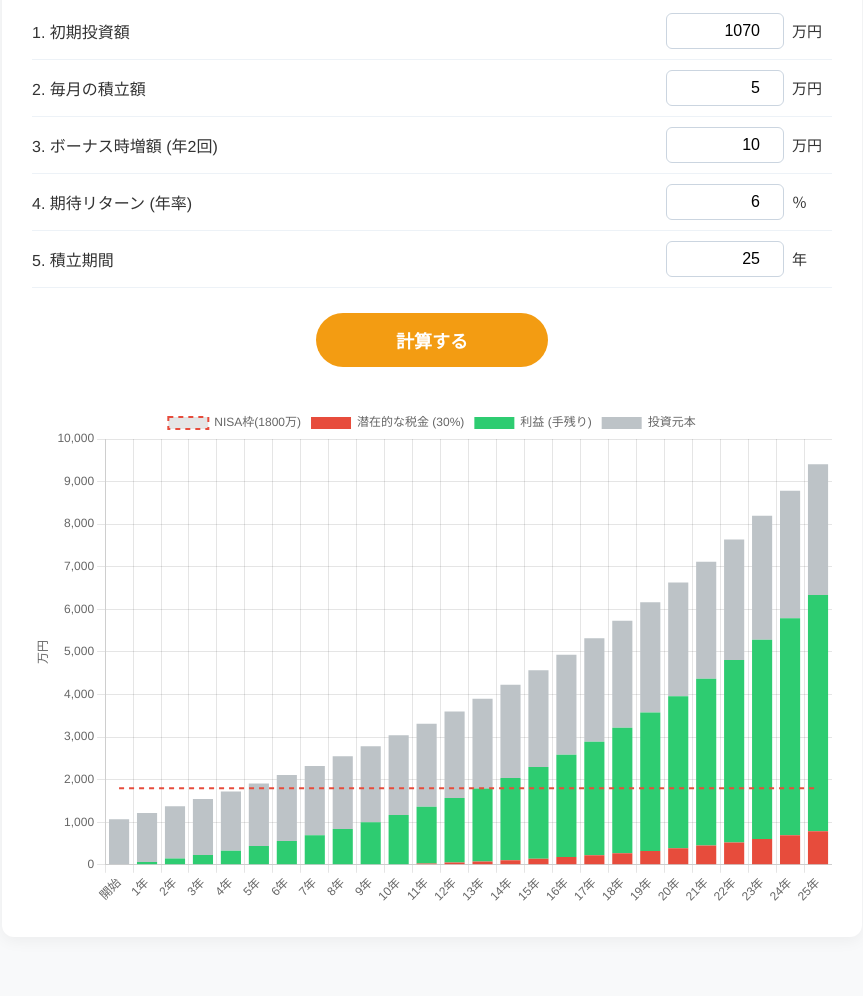
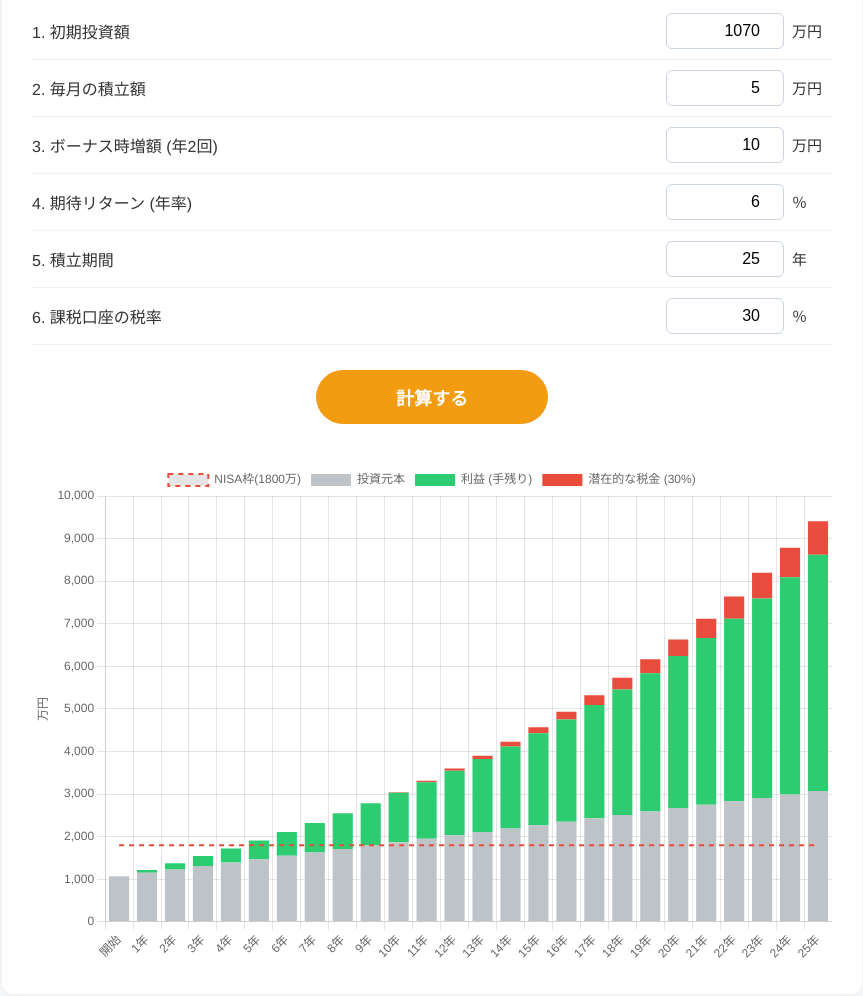
Before and after one commit to jTakasuRyuji/nisa-simulator, a plain HTML site: page index.html in a window 1280 px wide. Shown: the part 218-1214 px from the top of the page, without its empty margins (208-1071 px from the left). Before the commit the page ends 1175 px from the top, so only its background shows below. Drawn offline with nearby package versions, Linux system fonts and the light colour scheme.

Commit message:
Refactor tax calculation to use input tax rate
Updated the tax calculation logic to use an input tax rate instead of a fixed rate. Adjusted the chart labels to reflect the dynamic tax rate.

```diff
--- a/index.html
+++ b/index.html
@@ -25,7 +25,7 @@
     <h1>NISA & 課税シミュレータ</h1>
 
     <div class="summary">
-        💡 <b>ルール:</b> 累計元本が1,800万円を超えると、超えた分の投資から発生する利益に対して<b>30%の税金</b>がかかると仮定して計算します。（生涯投資枠のシミュレーション）
+        💡 <b>ルール:</b> 累計元本が1,800万円を超えると、超えた分の投資から発生する利益に対して、設定された<b>税率</b>がかかると仮定して計算します。
     </div>
 
     <div class="input-group"><label>1. 初期投資額</label><div class="input-container"><input type="number" id="initAsset" value="1070"><span class="unit">万円</span></div></div>
@@ -33,6 +33,7 @@
     <div class="input-group"><label>3. ボーナス時増額 (年2回)</label><div class="input-container"><input type="number" id="bonusSum" value="10"><span class="unit">万円</span></div></div>
     <div class="input-group"><label>4. 期待リターン (年率)</label><div class="input-container"><input type="number" id="returnRate" value="6"><span class="unit">％</span></div></div>
     <div class="input-group"><label>5. 積立期間</label><div class="input-container"><input type="number" id="years" value="25"><span class="unit">年</span></div></div>
+    <div class="input-group"><label>6. 課税口座の税率</label><div class="input-container"><input type="number" id="taxRate" value="30"><span class="unit">％</span></div></div>
 
     <div class="btn-container"><button class="btn-calc" onclick="calculate()">計算する</button></div>
 
@@ -48,9 +49,10 @@ function calculate() {
     const bonusSum = parseFloat(document.getElementById('bonusSum').value) || 0;
     const annualRate = (parseFloat(document.getElementById('returnRate').value) || 0) / 100;
     const totalYears = parseInt(document.getElementById('years').value) || 0;
+    // 画面から税率を取得して小数に変換
+    const taxRateInput = (parseFloat(document.getElementById('taxRate').value) || 0) / 100;
 
     const NISA_LIMIT = 1800; // 1800万円
-    const TAX_RATE = 0.30;   // 30%
     const monthlyRate = annualRate / 12;
 
     let currentAsset = initAsset;
@@ -73,18 +75,15 @@ function calculate() {
             currentAsset *= (1 + monthlyRate);
         }
 
-        // 利益の総額
         let totalGain = currentAsset - totalPrincipal;
 
-        // 課税対象となる元本の割合を計算
-        // (現在の投資総額のうち、1800万を超えている部分の比率)
         let taxableRatio = 0;
         if (totalPrincipal > NISA_LIMIT) {
             taxableRatio = (totalPrincipal - NISA_LIMIT) / totalPrincipal;
         }
 
-        // 潜在的な税金 = 利益 × 課税元本比率 × 税率
-        let potentialTax = totalGain * taxableRatio * TAX_RATE;
+        // 定数だったTAX_RATEを入力値のtaxRateInputに変更
+        let potentialTax = totalGain * taxableRatio * taxRateInput;
         if (potentialTax < 0) potentialTax = 0;
 
         let netGain = totalGain - potentialTax;
@@ -96,10 +95,12 @@ function calculate() {
         limitLine.push(NISA_LIMIT);
     }
 
-    draw(labels, principalData, netGainData, taxData, limitLine);
+    // グラフのラベル表示用に現在の入力税率を渡す
+    const currentTaxPercent = document.getElementById('taxRate').value;
+    draw(labels, principalData, netGainData, taxData, limitLine, currentTaxPercent);
 }
 
-function draw(labels, principalData, netGainData, taxData, limitLine) {
+function draw(labels, principalData, netGainData, taxData, limitLine, taxPercent) {
     const ctx = document.getElementById('nisaChart').getContext('2d');
     if (nisaChart) nisaChart.destroy();
 
@@ -109,21 +110,22 @@ function draw(labels, principalData, netGainData, taxData, limitLine) {
             labels: labels,
             datasets: [
                 {
-                    label: '潜在的な税金 (30%)',
-                    data: taxData,
-                    backgroundColor: '#e74c3c', // 赤
+                    label: '投資元本',
+                    data: principalData,
+                    backgroundColor: '#bdc3c7',
                     stack: 'stack1'
                 },
                 {
                     label: '利益 (手残り)',
                     data: netGainData,
-                    backgroundColor: '#2ecc71', // 緑
+                    backgroundColor: '#2ecc71',
                     stack: 'stack1'
                 },
                 {
-                    label: '投資元本',
-                    data: principalData,
-                    backgroundColor: '#bdc3c7', // グレー
+                    // 凡例のテキストに動的な税率（例: 30%）が反映されるよう修正
+                    label: '潜在的な税金 (' + taxPercent + '%)',
+                    data: taxData,
+                    backgroundColor: '#e74c3c',
                     stack: 'stack1'
                 },
                 {
@@ -135,7 +137,7 @@ function draw(labels, principalData, netGainData, taxData, limitLine) {
                     borderDash: [5, 5],
                     fill: false,
                     pointRadius: 0,
-                    order: -1 // 最前面に表示
+                    order: -1
                 }
             ]
         },
@@ -149,7 +151,10 @@ function draw(labels, principalData, netGainData, taxData, limitLine) {
             plugins: {
                 tooltip: {
                     mode: 'index',
-                    intersect: false
+                    intersect: false,
+                    itemSort: function(a, b) {
+                        return b.datasetIndex - a.datasetIndex;
+                    }
                 }
             }
         }
```
